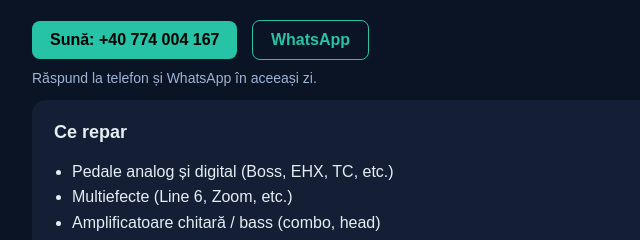
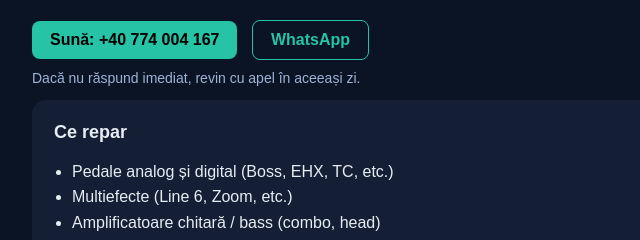
Before and after one commit to nicu-audio-atelier/nicu-audio-atelier.github.io, a plain HTML site: page index.html in a window 1280 px wide. Shown: the part 165-405 px from the top of the page, 158-798 px from the left. Drawn offline with Linux system fonts and the light colour scheme.

Commit message:
Update index.html

```diff
--- a/index.html
+++ b/index.html
@@ -102,7 +102,7 @@ Seriozitate și comunicare directă.
 <a class="btn btn-primary" href="tel:+40774004167">Sună: +40 774 004 167</a>
 <a class="btn btn-outline" href="https://wa.me/40774004167?text=Bun%C4%83%20ziua!%20Vreau%20o%20programare%20pentru%20repara%C8%9Bie%20(pedal%C4%83%2Famplificator)%20%C3%AEn%20Bra%C8%99ov.%20Model%3A%20_____%20Problem%C4%83%3A%20_____%20Mul%C8%9Bumesc!" target="_blank">WhatsApp</a>
 <p style="margin-top:10px; font-size:14px; color:#9fb3d6;">
-Răspund la telefon și WhatsApp în aceeași zi.
+Dacă nu răspund imediat, revin cu apel în aceeași zi.
 </p>
 <div class="section">
 <h2>Ce repar</h2>
```
